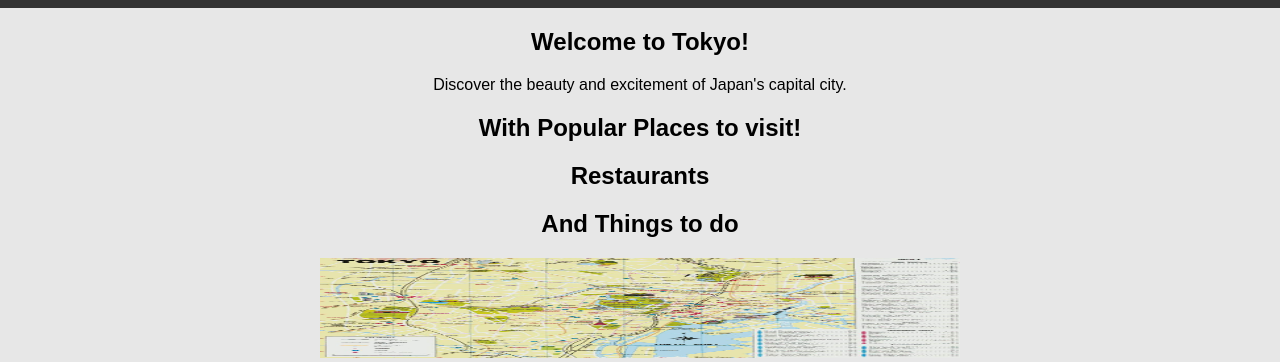
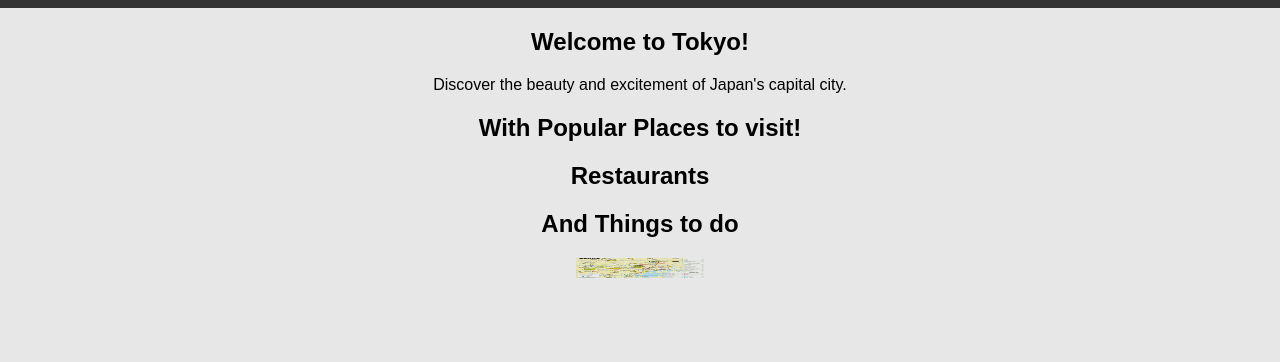
Before and after one commit to Seannnnnnnnnnnnnnnnnnnnnnnnnnnnnn/SurfingSupreme, a plain HTML site: page Index.html in a window 1280 px wide. Shown: the part 514-876 px from the top of the page. After the commit the page ends 800 px from the top, so only its background shows below. Drawn offline with Linux system fonts and the light colour scheme; a script that the page names is missing.

Commit message:
Update Index.html

```diff
--- a/Index.html
+++ b/Index.html
@@ -74,4 +74,4 @@
 
 </html>
 
-<img src="images/Tokyo Map.png" height="50%" width="50%">
+<img src="images/Tokyo Map.png" height="10%" width="10%">
```
